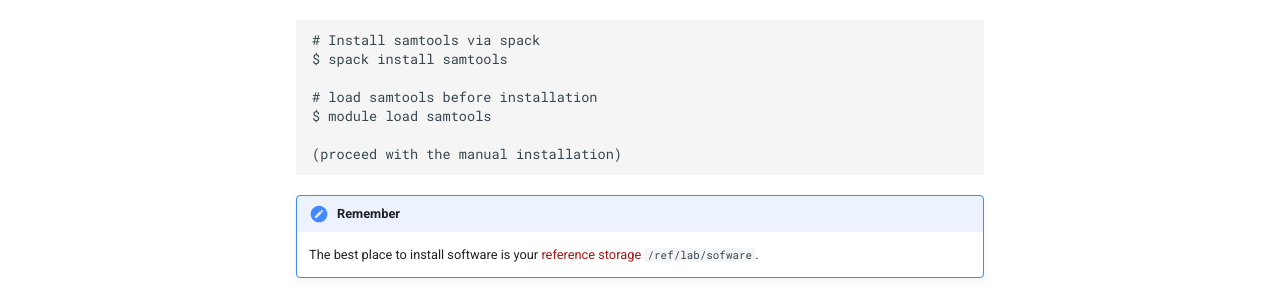
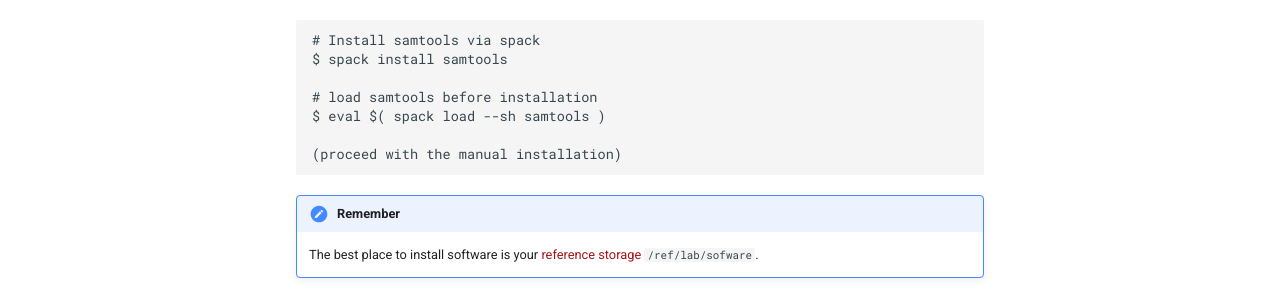
Before and after one commit to htcf/docs, an MkDocs documentation site: the page built from docs/software_new.md, in a window 1280 px wide and 900 px high, scrolled down 1183 px. Shown: the part 357-656 px from the top of the window. Built offline with MkDocs 1.6.1 and Material for MkDocs 9.7.7, drawn with Linux system fonts in a browser that asks for light colours; emoji names are drawn with the system emoji font.

Commit message:
Update software_new.md

```diff
--- a/docs/software_new.md
+++ b/docs/software_new.md
@@ -52,7 +52,7 @@ For example, if a piece of software is not available via Spack, but requires sam
     $ spack install samtools
 
     # load samtools before installation
-    $ module load samtools
+    $ eval $( spack load --sh samtools )
 
     (proceed with the manual installation)
 
```
